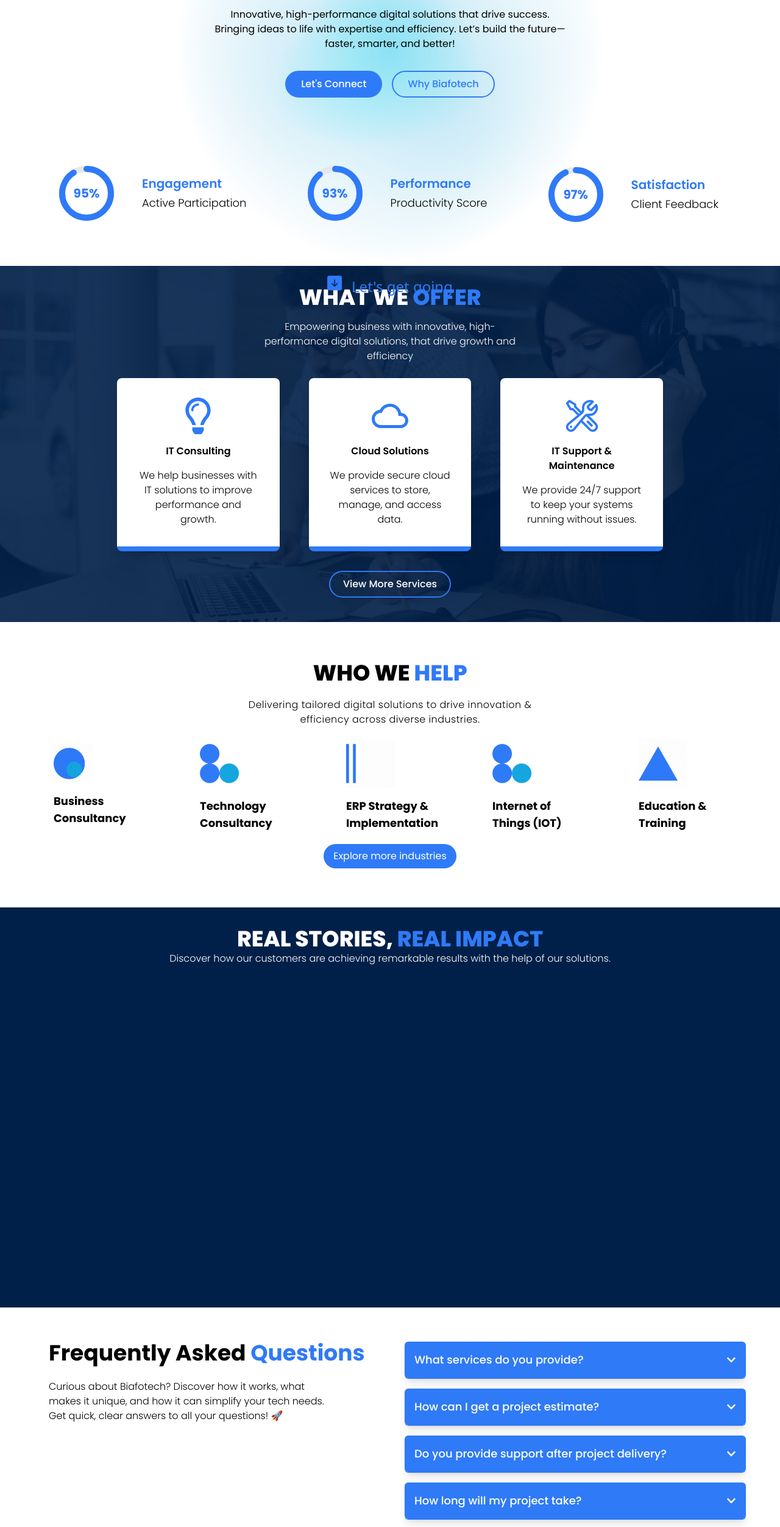
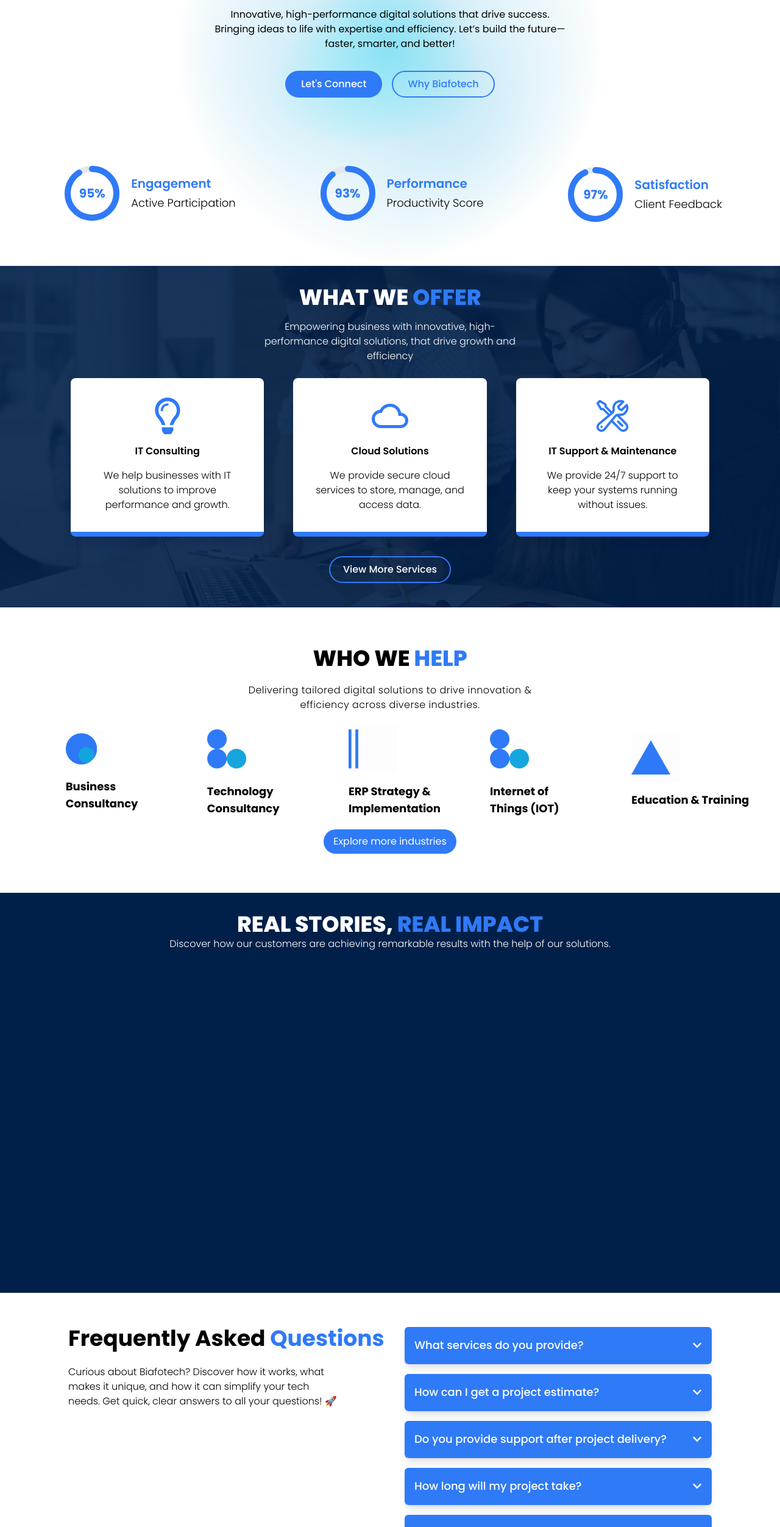
Before and after one commit to ahmadsohailMask01/company-website, a Next.js app: page / in a window 1280 px wide. Shown: the part 274-2778 px from the top of the page at 61% size. Built offline with nearby package versions, Linux system fonts and the light colour scheme.

Commit message:
Margins set for homepage

```diff
--- a/src/app/components/FAQs/FAQs.jsx
+++ b/src/app/components/FAQs/FAQs.jsx
@@ -34,8 +34,8 @@ export default function FAQs() {
 
   return (
     <section className="w-full">
-        <div className="grid grid-cols-1 lg:grid-cols-2 justify-center p-8 items-center font-poppins bg-white">
-        <div className="flex flex-col justify-start self-start space-y-4 items-start lg:mt-4 lg:ml-12">
+        <div className="grid grid-cols-1 lg:grid-cols-2 justify-center p-8 items-center font-poppins bg-white lg:mx-14">
+        <div className="flex flex-col justify-start self-start space-y-4 items-start lg:mt-4 lg:ml-6">
             <p className="text-4xl font-bold leading-normal">Frequently Asked <font className='text-themebluehero'>Questions</font></p>
             <p className="text-base font-light leading-normal lg:w-[85%]">Curious about Biafotech? Discover how it works, what makes it unique, and how it can simplify your tech needs. Get quick, clear answers to all your questions! 🚀</p>
         </div>
--- a/src/app/components/Footer/Footer.jsx
+++ b/src/app/components/Footer/Footer.jsx
@@ -16,7 +16,7 @@ const Footer = () => {
   ];
   return (
     <footer className="bg-[#002049] text-white py-10 font-poppins">
-      <div className="container mx-auto px-5 grid grid-cols-1 md:grid-cols-2 lg:grid-cols-4 justify-center gap-8">
+      <div className=" mx-12  grid grid-cols-1 md:grid-cols-2 lg:grid-cols-4 justify-center gap-8">
         <div className="flex flex-col space-y-4 items-start lg:ml-4">
           {/* Address */}
           <div className="lg:ml-12">
--- a/src/app/components/HeroSection/HeroSection.jsx
+++ b/src/app/components/HeroSection/HeroSection.jsx
@@ -34,7 +34,7 @@ const HeroSection = () => {
             />
           </div>
         </div>
-        <div className="flex flex-col space-y-1 justify-center lg:w-full lg:flex-row lg:gap-20">
+        <div className="flex flex-col space-y-1 justify-center lg:w-[87%] lg:mx-40 lg:flex-row lg:justify-between">
           <StaticDataCard
             text={95}
             value={91}
--- a/src/app/components/Industries/Industries.jsx
+++ b/src/app/components/Industries/Industries.jsx
@@ -15,7 +15,7 @@ const Industries = () => {
         <div className=' text-black text-center font-medium tracking-wide text-lg lg:w-[40%]'>
             <p className='text-base font-light'>Delivering tailored digital solutions to drive innovation & efficiency across diverse industries.</p>
         </div>
-        <div className={`grid ${width<=430?'grid-cols-1':'grid-cols-2'} md:grid-cols-5`}>
+        <div className={`grid ${width<=430?'grid-cols-1':'grid-cols-2'} md:grid-cols-5 lg:w-[93%]`}>
             <div className='flex flex-col px-12   justify-center items-start space-y-4'>
                 <img src='/images/Anime-1.gif' className=' w-16'/>
                 <p className='font-bold w-36 text-start text-lg'
@@ -36,9 +36,9 @@ const Industries = () => {
                 <p className='font-bold w-36 text-start text-lg
                 '>Internet of Things (IOT)</p>
             </div>
-            <div className='flex flex-col px-12  justify-center  items-start space-y-4'>
+            <div className='flex flex-col px-12  justify-center lg:ml-[-10]  items-start space-y-4'>
             <img src='/images/Anime-5.gif' className=' w-20'/>
-                <p className='font-bold w-36 text-start text-lg
+                <p className='font-bold w-36 lg:w-50 text-start text-lg
                 '>Education & Training</p>
             </div>
         </div>
--- a/src/app/components/Services/Services.jsx
+++ b/src/app/components/Services/Services.jsx
@@ -26,7 +26,7 @@ const Services = () => {
           <p className="text-base lg:w-[36%] font-light flex self-center">
             {heading}
           </p>
-          <div className="mt-6 grid grid-cols-1 md:grid-cols-3 justify-center lg:ml-40 lg:mr-40 gap-12">
+          <div className="mt-6 grid grid-cols-1 md:grid-cols-3 justify-center lg:ml-21 lg:mr-21 gap-12">
             {[
               {
                 icon: FaRegLightbulb,
--- a/src/app/components/StaticDataCard/StaticDataCard.jsx
+++ b/src/app/components/StaticDataCard/StaticDataCard.jsx
@@ -9,8 +9,8 @@ const StaticDataCard = ({ value, text, title, description}) => {
 
   return (
     <>
-      <div className="flex justify-between font-poppins font-semibold items-center gap-3 p-2 w-[50%] md:w-[50%] lg:w-auto rounded bg-transparent text-black">
-        <div className="w-30">
+      <div className="flex justify-between font-poppins font-semibold items-center p-2 w-[50%] md:w-[50%] lg:w-auto rounded bg-transparent text-black">
+        <div className="flex justify-center items-center w-30">
           <CircularProgress value={value} text={text}/>
         </div>
         <div className="flex flex-col p-1 w-auto space-y-1 justify-center">
--- a/src/app/components/Testimonials/Testimonials.jsx
+++ b/src/app/components/Testimonials/Testimonials.jsx
@@ -39,7 +39,7 @@ export default function Testimonials() {
     <section className=" flex flex-col text-center items-center justify-center font-poppins w-full p-8 bg-[#002049] text-white">
             <p className="text-4xl font-extrabold">REAL STORIES, <span className="text-[#2f7af7]"> REAL IMPACT</span> </p>
             <p className="font-light text-base">Discover how our customers are achieving remarkable results with the help of our solutions.</p>
-        <div className="inline-block justify-center items-center bg-transparent w-[80%] rounded-2xl mt-2 overflow-hidden">
+        <div className="inline-block justify-center items-center bg-transparent w-[89%] rounded-2xl mt-2 overflow-hidden">
         <ReactPlayer url={'https://youtu.be/HPVfdg86lOc?si=m7K27qv7_7-eahzY'} className
         ='rounded' width={'100%'} height={`${size <= 600 ?'300px':'520px'}`} style={{borderRadius:`20px`}}/>
         </div>
--- a/src/app/layout.js
+++ b/src/app/layout.js
@@ -36,7 +36,7 @@ export default function RootLayout({ children }) {
         {children}
         <Footer />
         <ScrollToTopButton/>
-        <FloatingGetDown/>
+        {/* <FloatingGetDown/> */}
       </body>
     </html>
   );
```
